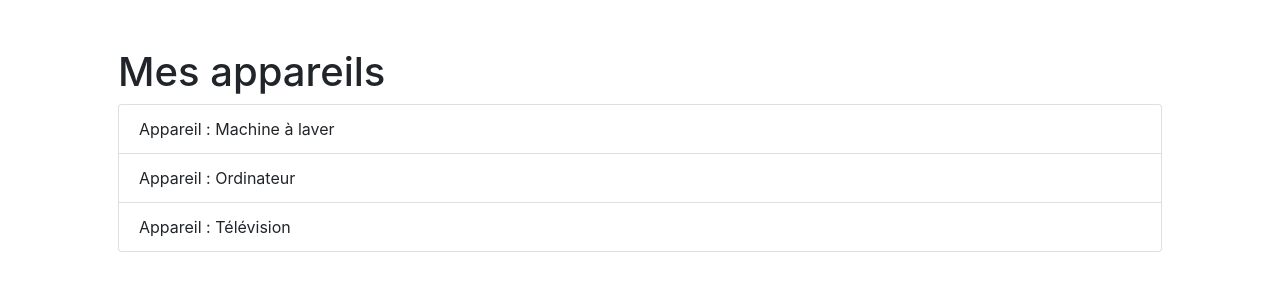
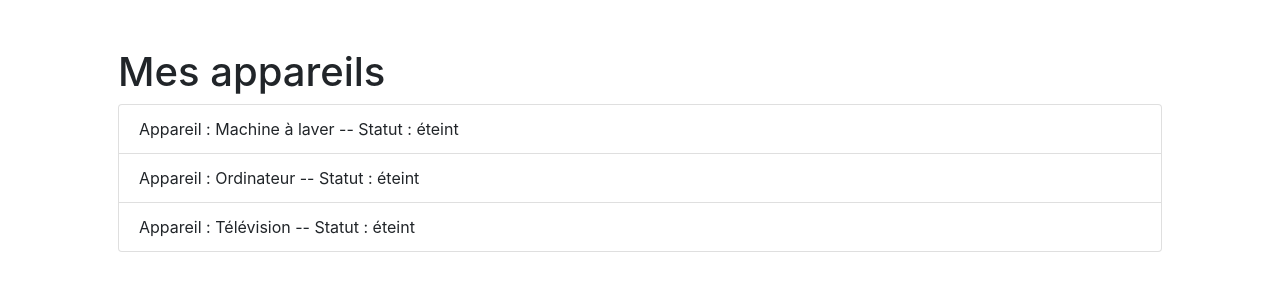
Before and after one commit to magali-thuaire/Appliances, an Angular app: page / in a window 1280 px wide. Shown: the top 300 px of the page. Built offline with nearby package versions, Linux system fonts and the light colour scheme.

Commit message:
affichage du statut des appareils par interpolation

```diff
--- a/src/app/app.component.html
+++ b/src/app/app.component.html
@@ -4,9 +4,9 @@
 			<div class="col-12">
 				<h1>Mes appareils</h1>
 				<ul class="list-group">
-					<li class="list-group-item">Appareil : {{ applianceOne }}</li>
-					<li class="list-group-item">Appareil : {{ applianceTwo }}</li>
-					<li class="list-group-item">Appareil : {{ applianceThree }}</li>
+					<li class="list-group-item">Appareil : {{ applianceOne }} -- Statut : {{ getStatus() }}</li>
+					<li class="list-group-item">Appareil : {{ applianceTwo }} -- Statut : {{ getStatus() }}</li>
+					<li class="list-group-item">Appareil : {{ applianceThree }} -- Statut : {{ getStatus() }}</li>
 				</ul>
 			</div>
 		</div>
--- a/src/app/app.component.ts
+++ b/src/app/app.component.ts
@@ -11,4 +11,13 @@ export class AppComponent {
 	applianceOne = 'Machine à laver';
 	applianceTwo = 'Ordinateur';
 	applianceThree = 'Télévision';
+
+	// Statut des appareils
+	status = 'éteint';
+
+	// Fonction qui récupère le statut des appareils
+	getStatus() {
+		return this.status;
+	}
+
 }
```
